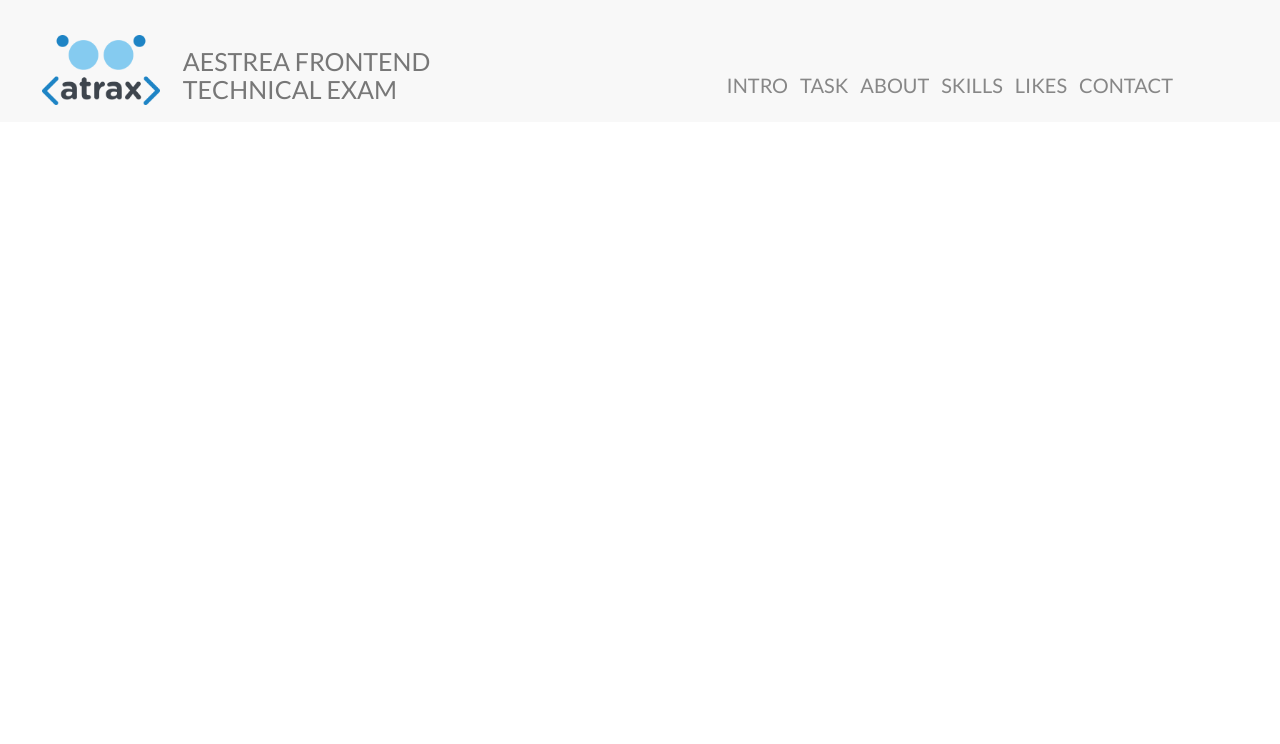
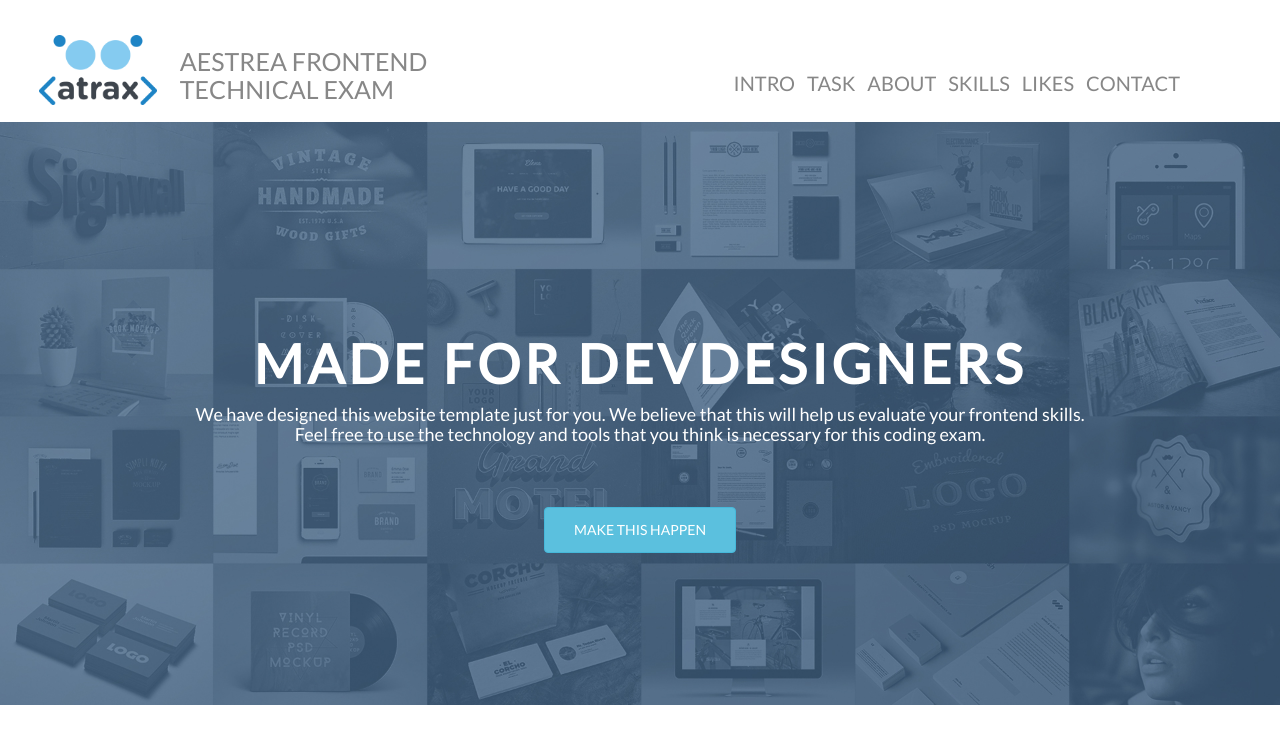
Before and after one commit to rensexam/rensexam.github.io, a Jekyll site: the page built from index.html, in a window 1280 px wide. Shown: the top 744 px of the page. Built offline with Jekyll 4.4.1, drawn with Linux system fonts in a browser that asks for light colours.

Commit message:
added intro page

```diff
--- /dev/null
+++ b/_includes/front/intro.html
@@ -0,0 +1,8 @@
+<div id="cover">
+  <div class="container-content text-center">
+    <h1>MADE FOR DEVDESIGNERS</h1>
+    <h4>We have designed this website template just for you. We believe that this will help us evaluate your frontend skills. <br> Feel free to use the technology and tools that you think is necessary for this coding exam.</h4>
+    <button type="button" class="btn btn-info">MAKE THIS HAPPEN</button>
+  </div>
+
+</div>
--- a/_layouts/front.html
+++ b/_layouts/front.html
@@ -4,7 +4,7 @@
     {% include head.html %}
 </head>
 
-  <body>
+  <body id="">
     {% include front/navbar.html %}
     {{ content }}
   </body>
--- a/_sass/front.scss
+++ b/_sass/front.scss
@@ -41,6 +41,7 @@ a:focus {
 nav {
   &#navbar-header{
     border-color: transparent;
+    background: $white;
 
   &.navbar-visible {
     top: 0;
@@ -56,7 +57,6 @@ nav {
   }
 
     a {
-      color: $navbar-text;
       text-decoration: none;
     }
 
@@ -72,11 +72,11 @@ nav {
           padding-top: 0;
           padding-bottom: 0;
           line-height: 55px;
-          margin-left:30px;
+          margin-left: 27px;
           padding:0;
 
           a {
-
+            color: none;
             img {
               top: auto;
               margin-top: 35px;
@@ -93,8 +93,8 @@ nav {
             float: left;
             margin: 48px 23px 0px;
             font-size: 25px;
+            color: $navbar-text;
           }
-
         }
 
         button {
@@ -107,8 +107,8 @@ nav {
         border-color: transparent;
 
         .navbar-right {
-          margin-top:50px;
-          margin-right: 95px;
+          margin-top: 48px;
+          margin-right: 88px;
 
           ul {
             &.nav {
@@ -140,3 +140,32 @@ nav {
     }
   }
 }/* end of nav */
+
+/* intro style */
+#intro {
+  #cover {
+    background-image: url('/img/cover.jpg');
+    background-size: cover;
+    height: 583px;
+    margin-top: 122px;
+
+    .container-content {
+      h1 {
+        font-weight: bold !important;
+        padding-top: 212px;
+        font-size: 54px;
+        letter-spacing: 4px;
+        color: $white;
+      }
+      h4 {
+        padding-top: 2px;
+        color: $white;
+      }
+      .btn {
+        margin-top: 52px;
+        padding: 12px;
+        width: 15%;
+      }
+    }
+  }
+}
--- a/index.html
+++ b/index.html
@@ -1,3 +1,6 @@
 ---
 layout: front
 ---
+<div id="intro">
+  {% include front/intro.html %}
+</div>
```
Also changed, not shown: img/cover.jpg (renamed from img/image.jpg).
